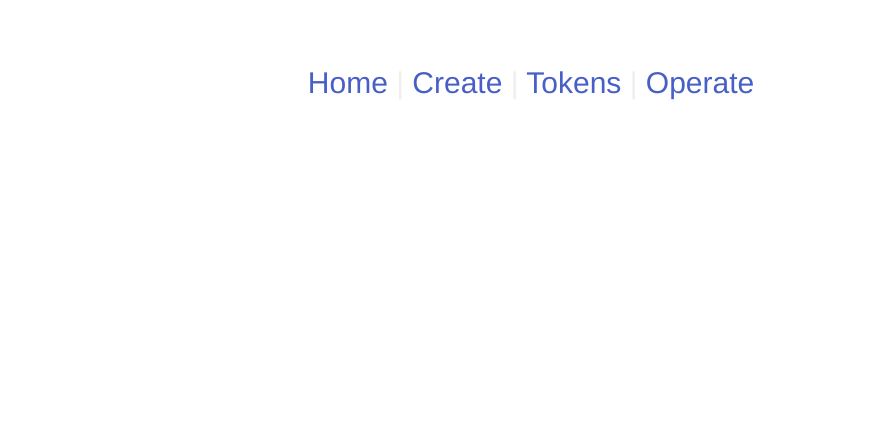
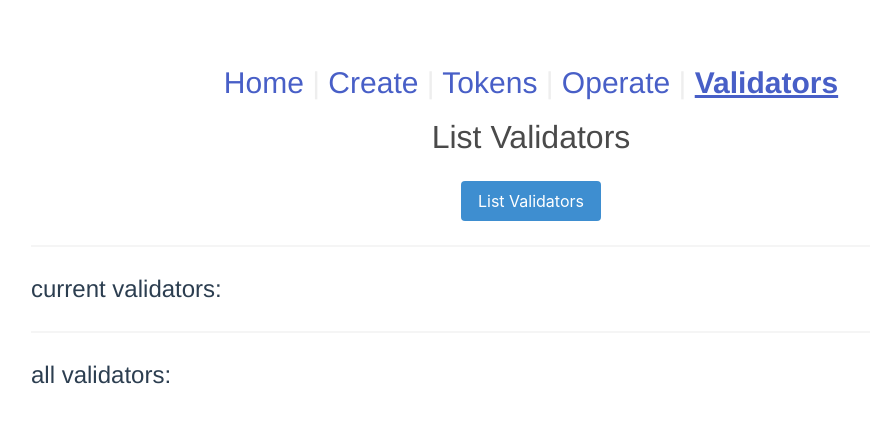
Before and after one commit to xhedge/xhedge-frontend, a Vue app: page /validators in a window 1280 px wide. Before the commit this address had no page. Shown: the top 422 px of the page, without its empty margins (109-979 px from the left). Built offline with nearby package versions, Linux system fonts and the light colour scheme.

Commit message:
Add Validators tab

```diff
--- a/src/App.vue
+++ b/src/App.vue
@@ -3,7 +3,8 @@
     <router-link tag="li" to="/">Home</router-link><span style="color: #EEEEEE"> | </span>
     <router-link tag="li" to="/create">Create</router-link><span style="color: #EEEEEE"> | </span>
     <router-link tag="li" to="/mytokens">Tokens</router-link><span style="color: #EEEEEE"> | </span>
-    <router-link tag="li" to="/operate">Operate</router-link>
+    <router-link tag="li" to="/operate">Operate</router-link><span style="color: #EEEEEE"> | </span>
+    <router-link tag="li" to="/validators">Validators</router-link>
   </div>
   <router-view v-slot="{ Component }">
   <keep-alive>
--- a/src/router/index.js
+++ b/src/router/index.js
@@ -3,6 +3,7 @@ import Home from '../views/Home.vue'
 import Create from '../views/Create.vue'
 import MyTokens from '../views/MyTokens.vue'
 import Operate from '../views/Operate.vue'
+import Validators from '../views/Validators.vue'
 
 const routes = [
   {
@@ -24,6 +25,11 @@ const routes = [
     path: '/operate',
     name: 'Operate',
     component: Operate
+  },
+  {
+    path: '/validators',
+    name: 'Validators',
+    component: Validators
   }
 ]
 
--- /dev/null
+++ b/src/views/Validators.vue
@@ -0,0 +1,75 @@
+<template>
+  <p style="font-size: 8px">&nbsp;</p>
+  <h3 class="subtitle is-3">List Validators</h3>
+  <div class="normal">
+   <p style="text-align: center">
+     <button class="button is-info" @click="getValidators" :disabled="isListing">List Validators</button>
+   </p>
+   <hr/>
+
+   current validators:
+   <template v-for="(validator, idx) in currValidators" :keys="validator.address">
+    <table style="border: 1px solid black; border-color: lightgrey">
+    <tr><td>address: </td><td>{{validator.address}}</td></tr>
+    <tr><td>pubkey: </td><td>{{validator.pubkey}}</td></tr>
+    <tr><td>reward_to: </td><td>{{validator.reward_to}}</td></tr>
+    <tr><td>voting_power: </td><td>{{validator.voting_power}}</td></tr>
+    <tr><td>introduction: </td><td>{{validator.introduction}}</td></tr>
+    <tr><td>is_retiring: </td><td>{{validator.is_retiring}}</td></tr>
+    <tr><td>miner_address: </td><td>{{'0x' + validator.miner_address}}</td></tr>
+    </table>
+    <p style="font-size: 8px">&nbsp;</p>
+   </template>
+
+   <hr/>
+	 all validators:
+   <template v-for="(validator, idx) in validators" :keys="validator.address">
+    <table style="border: 1px solid black; border-color: lightgrey">
+    <tr><td>address: </td><td>{{validator.address}}</td></tr>
+    <tr><td>pubkey: </td><td>{{validator.pubkey}}</td></tr>
+    <tr><td>reward_to: </td><td>{{validator.reward_to}}</td></tr>
+    <tr><td>voting_power: </td><td>{{validator.voting_power}}</td></tr>
+    <tr><td>introduction: </td><td>{{validator.introduction}}</td></tr>
+    <tr><td>is_retiring: </td><td>{{validator.is_retiring}}</td></tr>
+    <tr><td>miner_address: </td><td>{{'0x' + validator.miner_address}}</td></tr>
+    </table>
+    <p style="font-size: 8px">&nbsp;</p>
+   </template>
+  </div>
+</template>
+
+<script>
+async function getValidators() {
+  // const provider = new ethers.providers.Web3Provider(window.ethereum);
+  const provider = new ethers.providers.JsonRpcProvider({
+    url    : 'http://13.214.157.111:8545',
+    timeout: 2000,
+  });
+
+  return await provider.send('sbch_validatorsInfo', []);
+}
+
+export default {
+  data() {
+    return {
+      addr: "",
+      isListing: false,
+      validators: [],
+    }
+  },
+  methods: {
+    extract() {
+    },
+
+    async getValidators() {
+      this.isListing = true
+      const result = await getValidators();;
+      this.validators = result.validators;
+      this.currValidators = result.currValidators;
+      this.isListing = false
+    },
+  },
+  async mounted() {
+  }
+}
+</script>
```
